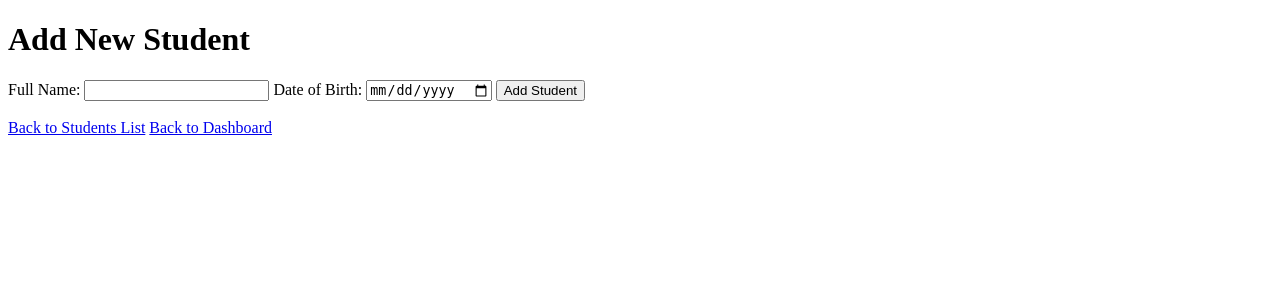
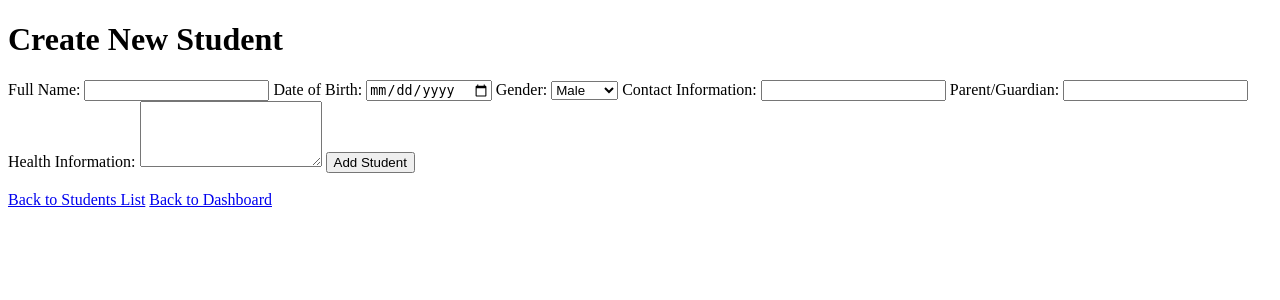
Before and after one commit to JNico07/SchoolWeb, a PHP site: page /add_student.php in a window 1280 px wide. Shown: the top 300 px of the page. Run offline with PHP 8.4, Linux system fonts and the light colour scheme; the visitor is signed in with stand-in values (Sample User, id 1).

Commit message:
Add files via upload

```diff
--- a/add_student.php
+++ b/add_student.php
@@ -12,13 +12,23 @@ if ($_SERVER['REQUEST_METHOD'] === 'POST') {
     // Process the form submission
     $full_name = $_POST['full_name'];
     $date_of_birth = $_POST['date_of_birth'];
+    $gender = $_POST['gender'];
+    $contact_information = $_POST['contact_information'];
+    $parent_guardian = $_POST['parent_guardian'];
+    $health_information = $_POST['health_information'];
 
     // Validate and sanitize input (you should perform more validation)
     $full_name = mysqli_real_escape_string($conn, $full_name);
     $date_of_birth = mysqli_real_escape_string($conn, $date_of_birth);
+    $gender = mysqli_real_escape_string($conn, $gender);
+    $contact_information = mysqli_real_escape_string($conn, $contact_information);
+    $parent_guardian = mysqli_real_escape_string($conn, $parent_guardian);
+    $health_information = mysqli_real_escape_string($conn, $health_information);
 
     // Insert the new student record into the database
-    $sql = "INSERT INTO students (full_name, date_of_birth) VALUES ('$full_name', '$date_of_birth')";
+    $sql = "INSERT INTO students (full_name, date_of_birth, gender, contact_information, parent_guardian, health_information)
+            VALUES ('$full_name', '$date_of_birth', '$gender', '$contact_information', '$parent_guardian', '$health_information')";
+
     if ($conn->query($sql) === TRUE) {
         echo "New student added successfully!";
     } else {
@@ -34,13 +44,28 @@ if ($_SERVER['REQUEST_METHOD'] === 'POST') {
 </head>
 <body>
     <div class="container">
-        <h1>Add New Student</h1>
+        <h1>Create New Student</h1>
         <form method="post" action="add_student.php">
             <label for="full_name">Full Name:</label>
             <input type="text" id="full_name" name="full_name" required>
 
             <label for="date_of_birth">Date of Birth:</label>
             <input type="date" id="date_of_birth" name="date_of_birth" required>
+
+            <label for="gender">Gender:</label>
+            <select id="gender" name="gender" required>
+                <option value="Male">Male</option>
+                <option value="Female">Female</option>
+            </select>
+
+            <label for="contact_information">Contact Information:</label>
+            <input type="text" id="contact_information" name="contact_information" required>
+
+            <label for="parent_guardian">Parent/Guardian:</label>
+            <input type="text" id="parent_guardian" name="parent_guardian" required>
+
+            <label for="health_information">Health Information:</label>
+            <textarea id="health_information" name="health_information" rows="4" required></textarea>
 
             <button type="submit">Add Student</button>
         </form>
```
Also changed, not shown: delete_user.php (added, +40 -0 lines), edit_user.php (added, +122 -0 lines).
